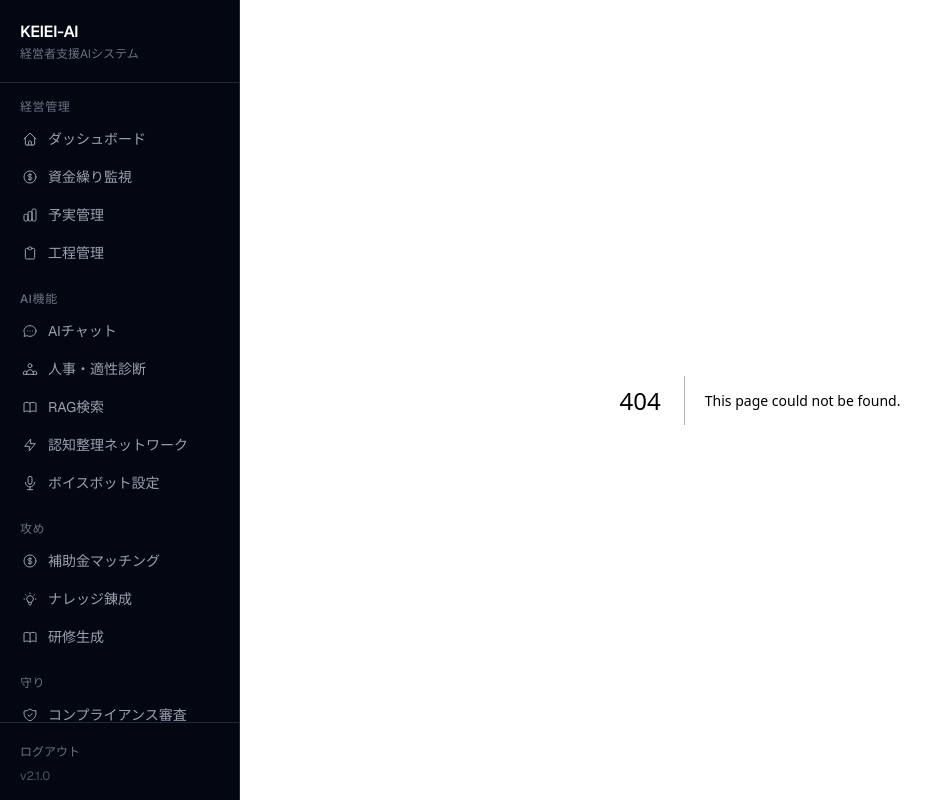
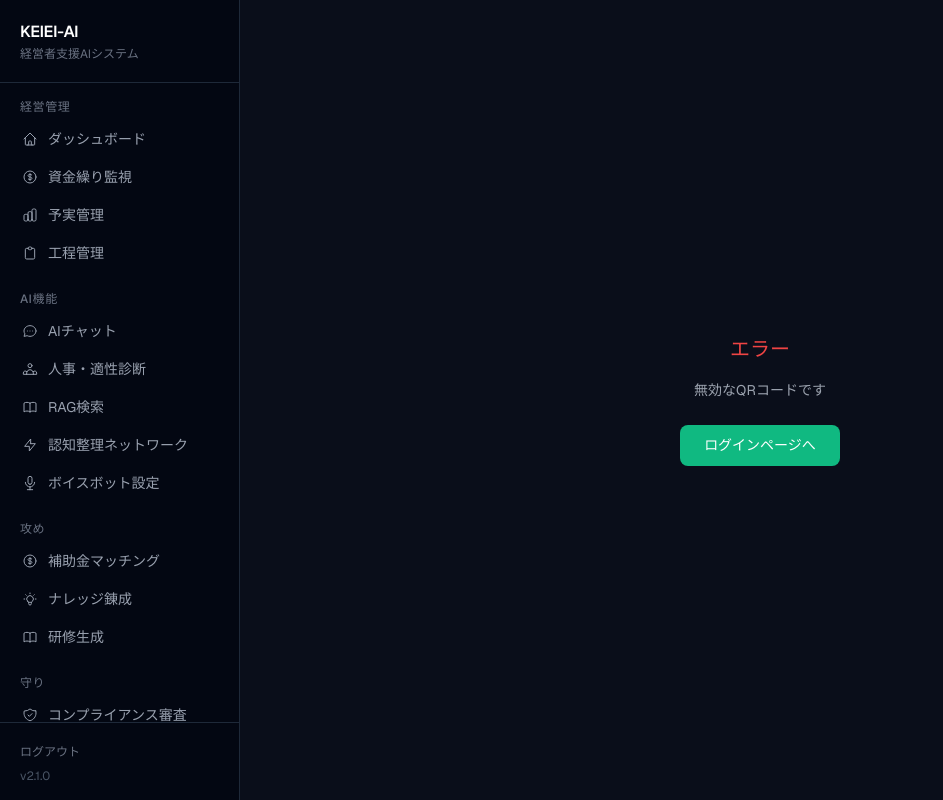
Before and after one commit to 7-mitch/keiei-ai-frontend, a Next.js app: page /auto-login in a window 1280 px wide. Before the commit this address had no page. Shown: the whole page, without its empty margins (0-943 px from the left). Built offline with nearby package versions, Linux system fonts and the light colour scheme; no server answers.

Commit message:
feat: QRコード自動ログインページ追加

```diff
--- /dev/null
+++ b/src/app/auto-login/page.tsx
@@ -0,0 +1,50 @@
+"use client";
+import { useEffect, useState } from "react";
+import { useRouter, useSearchParams } from "next/navigation";
+
+const API_BASE = process.env.NEXT_PUBLIC_API_URL ?? "http://localhost:8000";
+
+export default function AutoLoginPage() {
+  const router = useRouter();
+  const params = useSearchParams();
+  const [status, setStatus] = useState<"loading" | "error">("loading");
+  const [msg, setMsg] = useState("認証中...");
+
+  useEffect(() => {
+    const token = params.get("token");
+    if (!token) { setStatus("error"); setMsg("無効なQRコードです"); return; }
+
+    fetch(`${API_BASE}/api/auth/qr/login/${token}`, { method: "POST" })
+      .then(r => r.json())
+      .then(data => {
+        if (data.access_token) {
+          localStorage.setItem("access_token", data.access_token);
+          router.push("/voice");
+        } else {
+          setStatus("error");
+          setMsg(data.detail || "ログインに失敗しました");
+        }
+      })
+      .catch(() => { setStatus("error"); setMsg("通信エラーが発生しました"); });
+  }, []);
+
+  return (
+    <div style={{ display:"flex", flexDirection:"column", alignItems:"center", justifyContent:"center", minHeight:"100vh", background:"#0a0e1a", color:"white" }}>
+      {status === "loading" ? (
+        <>
+          <div style={{ width:48, height:48, border:"4px solid #374151", borderTop:"4px solid #10b981", borderRadius:"50%", animation:"spin 1s linear infinite", marginBottom:16 }} />
+          <p style={{ fontSize:16, color:"#9ca3af" }}>{msg}</p>
+        </>
+      ) : (
+        <>
+          <p style={{ fontSize:20, color:"#ef4444", marginBottom:16 }}>エラー</p>
+          <p style={{ fontSize:14, color:"#9ca3af", marginBottom:24 }}>{msg}</p>
+          <button onClick={() => router.push("/login")} style={{ padding:"10px 24px", background:"#10b981", color:"white", border:"none", borderRadius:8, cursor:"pointer", fontSize:14 }}>
+            ログインページへ
+          </button>
+        </>
+      )}
+      <style>{`@keyframes spin { to { transform: rotate(360deg); } }`}</style>
+    </div>
+  );
+}
```
